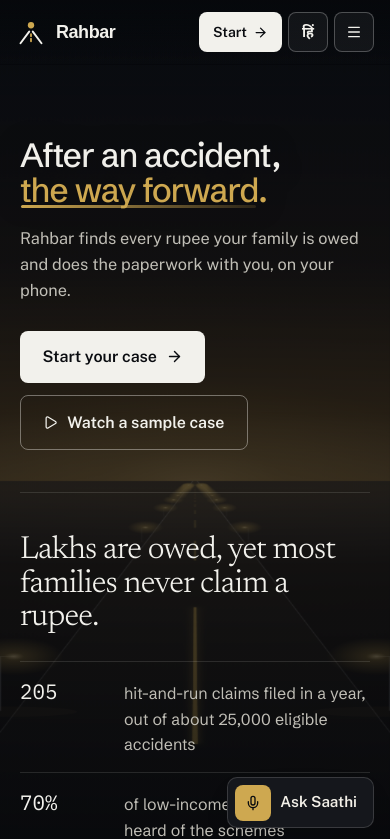
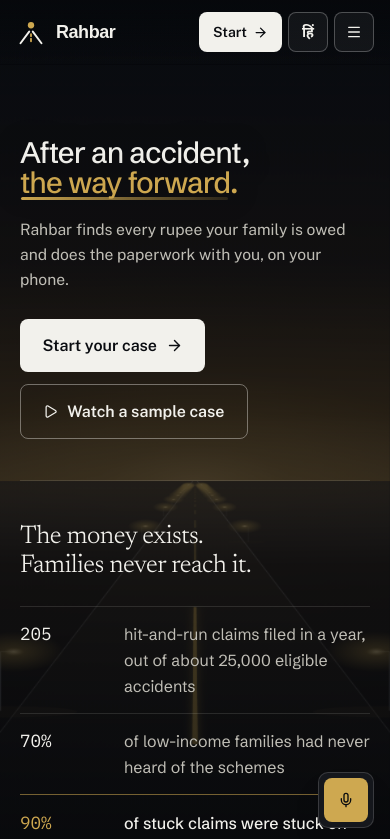
Before and after one commit to eklavya072/rahbar, a Next.js app: page / in a window 390 px wide. Shown: the top 839 px of the page. Built offline with nearby package versions, Linux system fonts and the light colour scheme; a web font is replaced by a local one.

Commit message:
Restore preferred lines (The money exists, Let Rahbar show the way, You don't have to do this alone); quieter type scale across landing and case flow; compact one-screen trust section; sentence-per-line money statement; wider section headings; mic-only Saathi button on phones

```diff
--- a/src/app/globals.css
+++ b/src/app/globals.css
@@ -191,14 +191,14 @@
   /* ── Case flow: one task per screen ── */
   .h-step {
     font-family: var(--font-serif), var(--font-deva-serif), Georgia, serif;
-    font-weight: 380; font-size: clamp(2.05rem, 4.4vw, 3rem); line-height: 1.06; letter-spacing: -0.024em;
+    font-weight: 380; font-size: clamp(1.7rem, 3vw, 2.3rem); line-height: 1.1; letter-spacing: -0.02em;
     color: var(--ink); text-wrap: balance;
   }
   .h-sec {
     font-family: var(--font-serif), var(--font-deva-serif), Georgia, serif;
-    font-weight: 440; font-size: clamp(1.32rem, 2vw, 1.6rem); line-height: 1.18; letter-spacing: -0.014em; color: var(--ink);
+    font-weight: 440; font-size: clamp(1.15rem, 1.5vw, 1.35rem); line-height: 1.22; letter-spacing: -0.01em; color: var(--ink);
   }
-  .lead { font-size: 1.06rem; line-height: 1.65; color: var(--ink-2); max-width: 60ch; text-wrap: pretty; }
+  .lead { font-size: 1rem; line-height: 1.65; color: var(--ink-2); max-width: 60ch; text-wrap: pretty; }
   .num-serif { font-family: var(--font-serif), Georgia, serif; font-weight: 400; letter-spacing: -0.02em; font-variant-numeric: lining-nums tabular-nums; }
 
   /* Words rise from behind a mask once, on arrival (a step change replays it). */
@@ -275,8 +275,8 @@
   .panel-ink .rule-brass { height: 1px; background: linear-gradient(90deg, rgba(206, 168, 80, 0), #cea850, rgba(206, 168, 80, 0)); transform-origin: left; animation: draw 1.4s var(--ease-out) 300ms both; }
   @keyframes draw { from { transform: scaleX(0); } to { transform: scaleX(1); } }
 
-  .panel-lead { font-family: var(--font-serif), var(--font-deva-serif), Georgia, serif; font-size: clamp(1.15rem, 2.2vw, 1.45rem); line-height: 1.4; color: rgba(242, 241, 236, 0.82); max-width: 40ch; }
-.panel-n { font-family: var(--font-serif), Georgia, serif; font-weight: 400; font-size: 1.6em; line-height: 1; color: #f2f1ec; font-variant-numeric: lining-nums tabular-nums; vertical-align: -0.08em; }
+  .panel-lead { font-family: var(--font-serif), var(--font-deva-serif), Georgia, serif; font-size: clamp(1.02rem, 1.5vw, 1.2rem); line-height: 1.4; color: rgba(242, 241, 236, 0.82); max-width: 40ch; }
+.panel-n { font-family: var(--font-serif), Georgia, serif; font-weight: 400; font-size: 1.4em; line-height: 1; color: #f2f1ec; font-variant-numeric: lining-nums tabular-nums; vertical-align: -0.08em; }
 .panel-n.is-key { color: #cea850; }
 .panel-n.is-dim { color: rgba(242, 241, 236, 0.5); }
 
@@ -329,10 +329,10 @@
 }
 .money-sym { font-size: 0.56em; vertical-align: 0.6em; margin-right: 0.06em; font-weight: 500; opacity: 0.72; letter-spacing: 0; }
 .money-sep { opacity: 0.45; margin: 0 -0.02em; }
-.money-xl { font-size: clamp(3.1rem, 10.5vw, 6rem); line-height: 1; }
-.money-lg { font-size: clamp(1.8rem, 4vw, 2.35rem); line-height: 1.05; }
-.money-md { font-size: 1.45rem; line-height: 1.1; }
-.money-qual { display: block; margin-top: 0.3rem; font-size: 0.95rem; line-height: 1.45; color: var(--ink-2); max-width: 46ch; }
+.money-xl { font-size: clamp(2.5rem, 6.5vw, 4rem); line-height: 1; }
+.money-lg { font-size: clamp(1.45rem, 2.6vw, 1.8rem); line-height: 1.05; }
+.money-md { font-size: 1.25rem; line-height: 1.1; }
+.money-qual { display: block; margin-top: 0.25rem; font-size: 0.9rem; line-height: 1.45; color: var(--ink-2); max-width: 46ch; }
 .amount { display: block; }
 .amount.is-struck .money { color: var(--muted); text-decoration: line-through; text-decoration-thickness: 1px; }
 .amount-words { display: block; font-family: var(--font-serif), var(--font-deva-serif), Georgia, serif; font-size: 1.15rem; line-height: 1.35; letter-spacing: -0.01em; color: var(--ink); max-width: 40ch; }
@@ -351,11 +351,11 @@
 
 /* Deadlines: the number is the message; colour says how urgent. */
 .deadline { display: inline-flex; align-items: center; gap: 0.5rem; line-height: 1; }
-.deadline-n { font-family: var(--font-serif), Georgia, serif; font-size: 2.1rem; font-variant-numeric: lining-nums tabular-nums; letter-spacing: -0.03em; }
+.deadline-n { font-family: var(--font-serif), Georgia, serif; font-size: 1.7rem; font-variant-numeric: lining-nums tabular-nums; letter-spacing: -0.03em; }
 .deadline-rest { display: flex; flex-direction: column; gap: 0.2rem; }
 .deadline-word { font-size: 0.82rem; font-weight: 600; }
 .deadline-date { font-size: 0.78rem; color: var(--muted); }
-.deadline.is-compact .deadline-n { font-size: 1.55rem; }
+.deadline.is-compact .deadline-n { font-size: 1.35rem; }
 .deadline.is-urgent .deadline-n, .deadline.is-urgent .deadline-word, .deadline.is-late .deadline-word { color: var(--rose); }
 .deadline.is-soon .deadline-n, .deadline.is-soon .deadline-word { color: var(--amber); }
 .deadline.is-calm .deadline-n { color: var(--ink-2); }
@@ -400,12 +400,12 @@
 
 /* A pull quote with a hanging brass mark (no coloured side border). */
 .pull { position: relative; margin: 0; padding: 0.2rem 0 0 2.1rem; }
-.pull-mark { position: absolute; left: -0.05rem; top: -0.55rem; font-family: var(--font-serif), Georgia, serif; font-size: 3.6rem; line-height: 1; color: var(--key-bright); }
-.pull p { font-family: var(--font-serif), var(--font-deva-serif), Georgia, serif; font-size: clamp(1.12rem, 1.8vw, 1.3rem); line-height: 1.55; color: var(--ink); max-width: 60ch; text-wrap: pretty; }
+.pull-mark { position: absolute; left: -0.05rem; top: -0.45rem; font-family: var(--font-serif), Georgia, serif; font-size: 2.8rem; line-height: 1; color: var(--key-bright); }
+.pull p { font-family: var(--font-serif), var(--font-deva-serif), Georgia, serif; font-size: clamp(1.02rem, 1.3vw, 1.12rem); line-height: 1.55; color: var(--ink); max-width: 60ch; text-wrap: pretty; }
 /* The question being asked is the loudest thing on its card. */
-.q-text { font-family: var(--font-serif), var(--font-deva-serif), Georgia, serif; font-weight: 400; font-size: clamp(1.55rem, 3.2vw, 2rem); line-height: 1.2; letter-spacing: -0.018em; color: var(--ink); text-wrap: balance; }
+.q-text { font-family: var(--font-serif), var(--font-deva-serif), Georgia, serif; font-weight: 400; font-size: clamp(1.3rem, 2.2vw, 1.6rem); line-height: 1.2; letter-spacing: -0.018em; color: var(--ink); text-wrap: balance; }
 /* A fact's value reads before its label. */
-.fact-v { margin-top: 0.15rem; font-family: var(--font-serif), var(--font-deva-serif), Georgia, serif; font-size: 1.22rem; line-height: 1.3; letter-spacing: -0.01em; font-variant-numeric: lining-nums; color: var(--ink); }
+.fact-v { margin-top: 0.15rem; font-family: var(--font-serif), var(--font-deva-serif), Georgia, serif; font-size: 1.1rem; line-height: 1.3; letter-spacing: -0.01em; font-variant-numeric: lining-nums; color: var(--ink); }
 
 /* ── Saathi, the guide ── */
 .saathi-launch {
@@ -419,6 +419,12 @@
 .saathi-launch:active { transform: scale(0.98); }
 .saathi-launch-mic { display: grid; place-items: center; width: 36px; height: 36px; border-radius: 8px; background: #cea850; color: #0a0c10; }
 .saathi-launch-sub { font-family: var(--font-deva-serif), serif; font-weight: 400; color: rgba(243, 240, 232, 0.55); }
+/* Phones: just the mic, so the button never sits on top of content. */
+@media (max-width: 767px) {
+  .saathi-launch { padding: 0.3rem; min-height: 0; }
+  .saathi-launch > span:not(.saathi-launch-mic) { display: none; }
+  .saathi-launch-mic { width: 44px; height: 44px; }
+}
 @media (max-width: 767px) { .saathi-launch.is-case { bottom: 5.9rem; } .saathi-launch-sub { display: none; } }
 @media (min-width: 768px) { .saathi-launch { right: 1.5rem; bottom: 1.5rem; } }
 
@@ -448,7 +454,7 @@
 .saathi-msg.is-bot { align-self: flex-start; }
 .saathi-text { white-space: pre-line; font-size: 1rem; line-height: 1.6; }
 .saathi-msg.is-bot .saathi-text { color: #15171c; }
-.saathi-msg.is-question .saathi-text { font-family: var(--font-serif), var(--font-deva-serif), Georgia, serif; font-size: 1.28rem; line-height: 1.35; letter-spacing: -0.01em; }
+.saathi-msg.is-question .saathi-text { font-family: var(--font-serif), var(--font-deva-serif), Georgia, serif; font-size: 1.15rem; line-height: 1.35; letter-spacing: -0.01em; }
 .saathi-msg.is-question .saathi-text::first-line { color: #15171c; }
 .saathi-msg.is-saved .saathi-text { color: #2f6441; font-weight: 600; }
 .saathi-msg.is-crisis { background: #f5e8e5; border: 1px solid rgba(143, 58, 50, 0.25); border-radius: 10px; padding: 0.85rem 0.95rem; }
--- a/src/app/landing.css
+++ b/src/app/landing.css
@@ -9,10 +9,10 @@
   --hairline: rgba(242, 241, 236, 0.12);
   --key: #cea850;
   --key-line: rgba(206, 168, 80, 0.55);
-  --t-hero: clamp(2.1rem, 4.2vw, 3.9rem);
-  --t-h2: clamp(2.3rem, 5.2vw, 4.5rem);
-  --t-h3: clamp(1.45rem, 2.4vw, 2rem);
-  --t-body: clamp(1.02rem, 1.1vw, 1.12rem);
+  --t-hero: clamp(1.85rem, 3.3vw, 3rem);
+  --t-h2: clamp(1.7rem, 3vw, 2.6rem);
+  --t-h3: clamp(1.2rem, 1.7vw, 1.5rem);
+  --t-body: clamp(0.98rem, 1vw, 1.05rem);
   --gutter: clamp(1.25rem, 5vw, 4.5rem);
   --measure: 76rem;
   --s-sec: clamp(5rem, 12vh, 9rem);
@@ -101,8 +101,8 @@
 .l-band-a.is-intro-pending .l-cta-a { opacity: 0; transform: translate3d(0, 14px, 0); }
 .l-band-a.is-intro-play .l-cta-a { transition: opacity 700ms ease 1100ms, transform 900ms cubic-bezier(0.16,1,0.3,1) 1100ms; }
 .l-src { margin-top: 0.9rem; font-size: 0.82rem; color: var(--ink-3); opacity: clamp(0, calc((var(--k, 1) - 0.6) * 4), 1); }
-.l-h1-sub { max-width: 46ch; font-size: clamp(1.02rem, 1.4vw, 1.22rem); color: var(--ink-2); line-height: 1.6; font-family: var(--font-sans-face), var(--font-deva), sans-serif; }
-.l-lede, .l-stmt { font-family: var(--font-serif), var(--font-deva-serif), Georgia, serif; font-weight: 340; font-size: clamp(2rem, 4.4vw, 3.8rem); line-height: 1.05; letter-spacing: -0.025em; max-width: 18ch; }
+.l-h1-sub { max-width: 46ch; font-size: clamp(0.98rem, 1.1vw, 1.08rem); color: var(--ink-2); line-height: 1.6; font-family: var(--font-sans-face), var(--font-deva), sans-serif; }
+.l-lede, .l-stmt { font-family: var(--font-serif), var(--font-deva-serif), Georgia, serif; font-weight: 340; font-size: clamp(1.6rem, 2.9vw, 2.5rem); line-height: 1.12; letter-spacing: -0.02em; max-width: 20ch; }
 .l-stmt-line { display: block; }
 .l-note { max-width: 50ch; color: var(--ink-2); font-size: var(--t-body); line-height: 1.65; font-family: var(--font-sans-face), var(--font-deva), sans-serif; }
 .l-find { list-style: none; padding: 0; margin: 0.5rem 0 0; width: min(36rem, 100%); }
@@ -113,7 +113,7 @@
   transform: translateY(calc((1 - clamp(0, (var(--k, 1) - var(--th, 0)) * 4, 1)) * 12px));
 }
 .l-band .l-find-row { opacity: clamp(0, calc((var(--k, 1) - var(--th, 0)) * 4), 1); }
-.l-find-qty { font-family: var(--font-mono-face), monospace; font-size: 1.3rem; color: var(--ink); }
+.l-find-qty { font-family: var(--font-mono-face), monospace; font-size: 1.1rem; color: var(--ink); }
 .l-find-text { color: var(--ink-2); }
 .l-find-row.is-gap { border-top-color: var(--key-line); }
 .l-find-row.is-gap .l-find-qty { color: var(--key); }
@@ -124,7 +124,7 @@
   opacity: clamp(0, calc((var(--k, 1) - var(--th, 0)) * 4), 1);
 }
 .l-rung-n { font-family: var(--font-mono-face), monospace; font-size: 0.78rem; color: var(--ink-3); padding-top: 0.2rem; }
-.l-rung-name { font-size: 1.1rem; }
+.l-rung-name { font-size: 1rem; }
 .l-rung.is-top { border-bottom-color: var(--key-line); }
 .l-rung.is-top .l-rung-n, .l-rung.is-top .l-rung-name { color: var(--key); }
 .l-close-head { max-width: 22ch; text-shadow: 0 2px 28px rgba(0,0,0,0.5); }
@@ -191,10 +191,10 @@
 .l-sec { position: relative; z-index: 1; padding: var(--s-sec) var(--gutter); }
 .l-sec-tight { padding-block: clamp(4rem, 9vh, 6.5rem); }
 .l-wrap { position: relative; max-width: var(--measure); margin: 0 auto; }
-.l-h2 { font-family: var(--font-serif), var(--font-deva-serif), Georgia, serif; font-weight: 330; font-size: var(--t-h2); line-height: 1.02; letter-spacing: -0.032em; max-width: 18ch; color: var(--ink); text-wrap: balance; }
+.l-h2 { font-family: var(--font-serif), var(--font-deva-serif), Georgia, serif; font-weight: 330; font-size: var(--t-h2); line-height: 1.06; letter-spacing: -0.028em; max-width: 26ch; color: var(--ink); text-wrap: balance; }
 .l-em { font-style: italic; font-weight: 300; color: var(--key); padding-right: 0.06em; }
 .l-h3 { font-family: var(--font-serif), var(--font-deva-serif), Georgia, serif; font-weight: 400; font-size: var(--t-h3); line-height: 1.1; letter-spacing: -0.02em; color: var(--ink); }
-.l-lead { margin-top: 1.1rem; max-width: 52ch; font-size: clamp(1.05rem, 1.3vw, 1.2rem); line-height: 1.65; color: var(--ink-2); }
+.l-lead { margin-top: 0.9rem; max-width: 56ch; font-size: clamp(0.98rem, 1.1vw, 1.08rem); line-height: 1.65; color: var(--ink-2); }
 .l-body { margin-top: 0.9rem; max-width: 46ch; font-size: var(--t-body); line-height: 1.7; color: var(--ink-2); }
 .l-link { color: var(--ink-2); font-weight: 500; }
 .l-link:hover { color: var(--ink); }
@@ -218,7 +218,7 @@
 }
 .l-step-n {
   display: block; margin-bottom: 0.4rem;
-  font-family: var(--font-serif), Georgia, serif; font-weight: 300; font-size: clamp(4.5rem, 9vw, 7rem); line-height: 0.9; letter-spacing: -0.04em;
+  font-family: var(--font-serif), Georgia, serif; font-weight: 300; font-size: clamp(2.8rem, 4.6vw, 4rem); line-height: 0.9; letter-spacing: -0.04em;
   font-variant-numeric: lining-nums;
   color: transparent; -webkit-text-stroke: 1.25px var(--key-line);
   transition: color 900ms cubic-bezier(0.16,1,0.3,1) 200ms, -webkit-text-stroke-color 900ms ease 200ms;
@@ -257,7 +257,7 @@
 .f-scan.is-on .f-d2 { opacity: 1; transform: none; transition-delay: 2s; }
 .f-total { padding: 1.4rem 1.2rem 1rem; background: #15171c; color: #f2f1ec; }
 .f-total-label { font-size: 0.8rem; color: #c0beb6; }
-.f-total-num { font-size: clamp(2.4rem, 4.4vw, 3.4rem); color: #cea850; margin-top: 0.25rem; }
+.f-total-num { font-size: clamp(1.9rem, 3vw, 2.5rem); color: #cea850; margin-top: 0.25rem; }
 .f-rows { list-style: none; margin: 0; padding: 0.4rem 0.9rem 0.9rem; }
 .f-rows li { display: flex; align-items: center; gap: 0.6rem; padding: 0.55rem 0; border-bottom: 1px solid rgba(21,23,28,0.08); font-size: 0.9rem; opacity: 0; transform: translateX(-8px); transition: opacity 500ms ease, transform 600ms cubic-bezier(0.16,1,0.3,1); }
 .f-owed.is-on .f-rows li { opacity: 1; transform: none; }
@@ -284,26 +284,26 @@
   background: radial-gradient(420px circle at var(--mx, 50%) var(--my, -40%), rgba(206,168,80,0.09), transparent 60%);
 }
 /* Trust fits one screen: a smaller heading, the slip, four short promises, one line of proof. */
-.l-trust { padding-block: clamp(3rem, 7vh, 4.5rem); }
-.l-h2-sm { font-size: clamp(1.9rem, 3.4vw, 2.8rem); max-width: none; }
-.l-trust .l-h2::after { margin-top: 0.8rem; }
+.l-trust { padding-block: clamp(2.6rem, 6vh, 3.6rem); }
+.l-h2-sm { font-size: clamp(1.5rem, 2.4vw, 2rem); max-width: none; }
+.l-trust .l-h2::after { margin-top: 0.6rem; }
 .l-close .l-h2::after { margin-inline: auto; }
 .l-band-c .l-stmt { max-width: 24ch; }
 /* Four promises, set as an editorial list: the promise large, the proof beside it. */
-.l-trust-grid { margin-top: 1.4rem; list-style: none; padding: 0; border-top: 1px solid var(--hairline); }
-.l-trust-item { display: grid; gap: 0.25rem; padding: 0.8rem 0; border-bottom: 1px solid var(--hairline); }
+.l-trust-grid { margin-top: 1.1rem; list-style: none; padding: 0; border-top: 1px solid var(--hairline); }
+.l-trust-item { display: grid; gap: 0.2rem; padding: 0.6rem 0; border-bottom: 1px solid var(--hairline); }
 @media (min-width: 860px) { .l-trust-item { grid-template-columns: minmax(0, 1.1fr) minmax(0, 1fr); gap: 3rem; align-items: baseline; } }
-.l-trust-t { font-family: var(--font-serif), var(--font-deva-serif), Georgia, serif; font-weight: 360; font-size: clamp(1.2rem, 1.9vw, 1.45rem); line-height: 1.2; letter-spacing: -0.012em; color: var(--ink); }
-.l-trust-b { color: var(--ink-2); line-height: 1.65; max-width: 46ch; }
+.l-trust-t { font-family: var(--font-serif), var(--font-deva-serif), Georgia, serif; font-weight: 360; font-size: clamp(1.02rem, 1.3vw, 1.15rem); line-height: 1.25; letter-spacing: -0.01em; color: var(--ink); }
+.l-trust-b { color: var(--ink-2); font-size: 0.92rem; line-height: 1.55; max-width: 50ch; }
 /* A slip of the FIR: identifiers are struck out in front of you and replaced by tokens. */
-.l-slip { margin-top: 1.5rem; max-width: 52rem; border-radius: 10px; background: #f3f0e8; color: #15171c; padding: 1rem 1.3rem 1.1rem; box-shadow: 0 30px 60px -40px rgba(0,0,0,0.8); }
-.l-slip-cap { font-size: 0.88rem; font-weight: 600; color: #6a665d; }
-.l-slip-line { margin-top: 0.55rem; font-family: var(--font-mono-face), monospace; font-size: clamp(0.92rem, 1.6vw, 1.12rem); line-height: 1.8; color: #15171c; }
+.l-slip { margin-top: 1.2rem; max-width: 52rem; border-radius: 10px; background: #f3f0e8; color: #15171c; padding: 0.8rem 1.1rem 0.9rem; box-shadow: 0 30px 60px -40px rgba(0,0,0,0.8); }
+.l-slip-cap { font-size: 0.8rem; font-weight: 600; color: #6a665d; }
+.l-slip-line { margin-top: 0.4rem; font-family: var(--font-mono-face), monospace; font-size: clamp(0.84rem, 1.1vw, 0.95rem); line-height: 1.75; color: #15171c; }
 .l-slip .rd-tok { color: #7a5b1e; background: #f1e8d3; border-radius: 4px; padding: 0 0.25em; font-size: 0.92em; }
 .l-slip .rd::after { background: #15171c; }
 /* The proof, set as prose: numbers carry the weight, words carry the meaning. */
-.l-proof { margin-top: 1.4rem; max-width: 52ch; font-family: var(--font-serif), var(--font-deva-serif), Georgia, serif; font-weight: 340; font-size: clamp(1.2rem, 2vw, 1.6rem); line-height: 1.4; letter-spacing: -0.012em; color: var(--ink-2); text-wrap: pretty; }
-.l-proof-n { color: var(--key); font-size: 1.25em; font-weight: 400; letter-spacing: -0.03em; font-variant-numeric: lining-nums tabular-nums; line-height: 1; }
+.l-proof { margin-top: 1.1rem; max-width: 60ch; font-family: var(--font-serif), var(--font-deva-serif), Georgia, serif; font-weight: 340; font-size: clamp(1rem, 1.3vw, 1.15rem); line-height: 1.5; letter-spacing: -0.005em; color: var(--ink-2); text-wrap: pretty; }
+.l-proof-n { color: var(--key); font-size: 1.2em; font-weight: 400; letter-spacing: -0.03em; font-variant-numeric: lining-nums tabular-nums; line-height: 1; }
 
 /* ── Samples: one lead case and two beside it, each led by its outcome ── */
 .l-samples { margin-top: 3rem; display: grid; gap: 1.2rem; }
@@ -321,12 +321,12 @@
 .l-sample:hover .l-sample-img img { transform: scale(1.04); }
 .l-sample-body { padding: 1.3rem 1.3rem 1.4rem; display: flex; flex-direction: column; gap: 0.55rem; flex: 1; min-width: 0; }
 .l-sample-out { display: flex; align-items: baseline; flex-wrap: wrap; gap: 0.2rem 0.6rem; }
-.l-sample-money { font-size: 1.9rem; color: var(--ink); line-height: 1; }
-.l-sample.is-lead .l-sample-money { font-size: clamp(2.4rem, 4.4vw, 3.4rem); color: var(--key); }
+.l-sample-money { font-size: 1.5rem; color: var(--ink); line-height: 1; }
+.l-sample.is-lead .l-sample-money { font-size: clamp(1.9rem, 3vw, 2.4rem); color: var(--key); }
 .l-sample-out-l { font-size: 0.88rem; font-weight: 600; color: var(--ink-3); }
-.l-sample-t { font-family: var(--font-serif), var(--font-deva-serif), Georgia, serif; font-size: 1.3rem; line-height: 1.2; letter-spacing: -0.01em; color: var(--ink); }
-.l-sample.is-lead .l-sample-t { font-size: clamp(1.5rem, 2.4vw, 1.9rem); }
-.l-sample-b { color: var(--ink-2); font-size: 0.95rem; line-height: 1.6; flex: 1; }
+.l-sample-t { font-family: var(--font-serif), var(--font-deva-serif), Georgia, serif; font-size: 1.15rem; line-height: 1.2; letter-spacing: -0.01em; color: var(--ink); }
+.l-sample.is-lead .l-sample-t { font-size: clamp(1.25rem, 1.8vw, 1.45rem); }
+.l-sample-b { color: var(--ink-2); font-size: 0.92rem; line-height: 1.6; flex: 1; }
 .l-sample:not(.is-lead) .l-sample-b { display: -webkit-box; -webkit-line-clamp: 3; -webkit-box-orient: vertical; overflow: hidden; }
 .l-sample-go { display: inline-flex; align-items: center; gap: 0.35rem; font-weight: 600; color: var(--key); }
 
@@ -343,8 +343,8 @@
 .l-tool:hover .l-tool-t { text-decoration: underline; text-underline-offset: 4px; }
 
 /* ── Close ── */
-.l-close { min-height: 80vh; display: grid; place-items: center; }
-.l-close-h { margin-inline: auto; max-width: 16ch; font-size: clamp(2.6rem, 6.4vw, 5.6rem); transition: opacity 900ms ease, transform 1100ms cubic-bezier(0.16,1,0.3,1); }
+.l-close { min-height: 64vh; display: grid; place-items: center; }
+.l-close-h { margin-inline: auto; max-width: 18ch; font-size: clamp(1.9rem, 3.6vw, 3rem); transition: opacity 900ms ease, transform 1100ms cubic-bezier(0.16,1,0.3,1); }
 .landing.is-armed .l-close:not(.is-in-view) .l-close-h { opacity: 0; transform: translateY(24px); }
 .l-close::after { content: ""; position: absolute; left: 50%; bottom: 0; width: min(60rem, 90vw); height: 40%; transform: translateX(-50%); background: radial-gradient(ellipse at 50% 100%, rgba(206,168,80,0.16), transparent 70%); pointer-events: none; }
 
--- a/src/app/page.tsx
+++ b/src/app/page.tsx
@@ -89,7 +89,7 @@
             </p>
           )}
         </div>
-        <Link href="/evals" className="l-link link-swipe mt-5 inline-flex items-center gap-2">
+        <Link href="/evals" className="l-link link-swipe mt-3 inline-flex items-center gap-2 text-sm">
           <FlaskConical size={15} /> {hi ? "जाँच ख़ुद चलाकर देखें" : "Run the tests yourself"} <ArrowRight size={14} />
         </Link>
       </div>
@@ -254,9 +254,9 @@
         <div className="l-wrap text-center">
           <h2 className="l-h2 l-close-h">
             {hi ? (
-              <>न फ़ीस, न एजेंट, <em className="l-em">न इंतज़ार।</em></>
+              <>आपको यह <em className="l-em">अकेले</em> नहीं करना है।</>
             ) : (
-              <>No fees, no agents, <em className="l-em">no waiting.</em></>
+              <>You don&apos;t have to do this <em className="l-em">alone.</em></>
             )}
           </h2>
           <p className="l-lead mx-auto">{hi ? "उसी फ़ोन पर, दो मिनट में शुरू। कोई साइन-अप नहीं।" : "Start in two minutes, on the phone you already have. No sign-up."}</p>
--- a/src/components/case/StepResults.tsx
+++ b/src/components/case/StepResults.tsx
@@ -193,7 +193,7 @@
         lead={hi ? "हर दावे के साथ उसका कारण, डेडलाइन और कहाँ जमा करना है। किसी पर भी टैप करके 'क्यों' देखें।" : "Each claim comes with its reason, deadline and where to apply. Tap any one to see why."}
       />
 
-      <section className="panel-ink step-enter p-6 sm:p-9" aria-label={t("totalFound")}>
+      <section className="panel-ink step-enter p-5 sm:p-7" aria-label={t("totalFound")}>
         <div className="flex flex-wrap items-start justify-between gap-3">
           <p className="panel-lead">{hi ? "आपके काग़ज़ों और जवाबों से हमें मिला" : "From your papers and answers, we found"}</p>
           <ReadAloud
--- a/src/components/landing/HeroFilm.tsx
+++ b/src/components/landing/HeroFilm.tsx
@@ -236,7 +236,8 @@
         {/* 2 — the finding */}
         <div className="l-band l-band-b" ref={(el) => { bandRefs.current[1] = el; }}>
           <p className="l-lede">
-            <ScrubWords text={hi ? "लाखों का हक़ बनता है, पर ज़्यादातर परिवार एक रुपया भी नहीं ले पाते।" : "Lakhs are owed, yet most families never claim a rupee."} seed={29} spread={0.5} />
+            <ScrubWords className="l-stmt-line" text={hi ? "पैसा मौजूद है।" : "The money exists."} seed={29} spread={0.5} />
+            <ScrubWords className="l-stmt-line" text={hi ? "परिवार उस तक नहीं पहुँचते।" : "Families never reach it."} seed={31} spread={0.5} />
           </p>
           <ul className="l-find">
             {[
@@ -287,9 +288,9 @@
         {/* 5 — the close */}
         <div className="l-band l-band-e" ref={(el) => { bandRefs.current[4] = el; }}>
           <p className="l-stmt l-close-head">
-            <ScrubWords text={hi ? "देखिए आपके परिवार का" : "Find what your family"} seed={83} spread={0.3} />{" "}
+            <ScrubWords text={hi ? "रहबर को" : "Let Rahbar"} seed={83} spread={0.3} />{" "}
             <span className="l-key">
-              <ScrubWords text={hi ? "क्या हक़ बनता है।" : "is owed."} seed={89} spread={0.25} />
+              <ScrubWords text={hi ? "रास्ता दिखाने दें।" : "show the way."} seed={89} spread={0.25} />
             </span>
           </p>
           <p className="l-note">{hi ? "कोई साइन-अप नहीं। मुफ़्त। आपके काग़ज़ आपके फ़ोन से बाहर नहीं जाते।" : "No sign-up. Free. Your papers never leave your phone."}</p>
```
Also changed, not shown: 1 other file (tests, documents, lock files or other folders).
